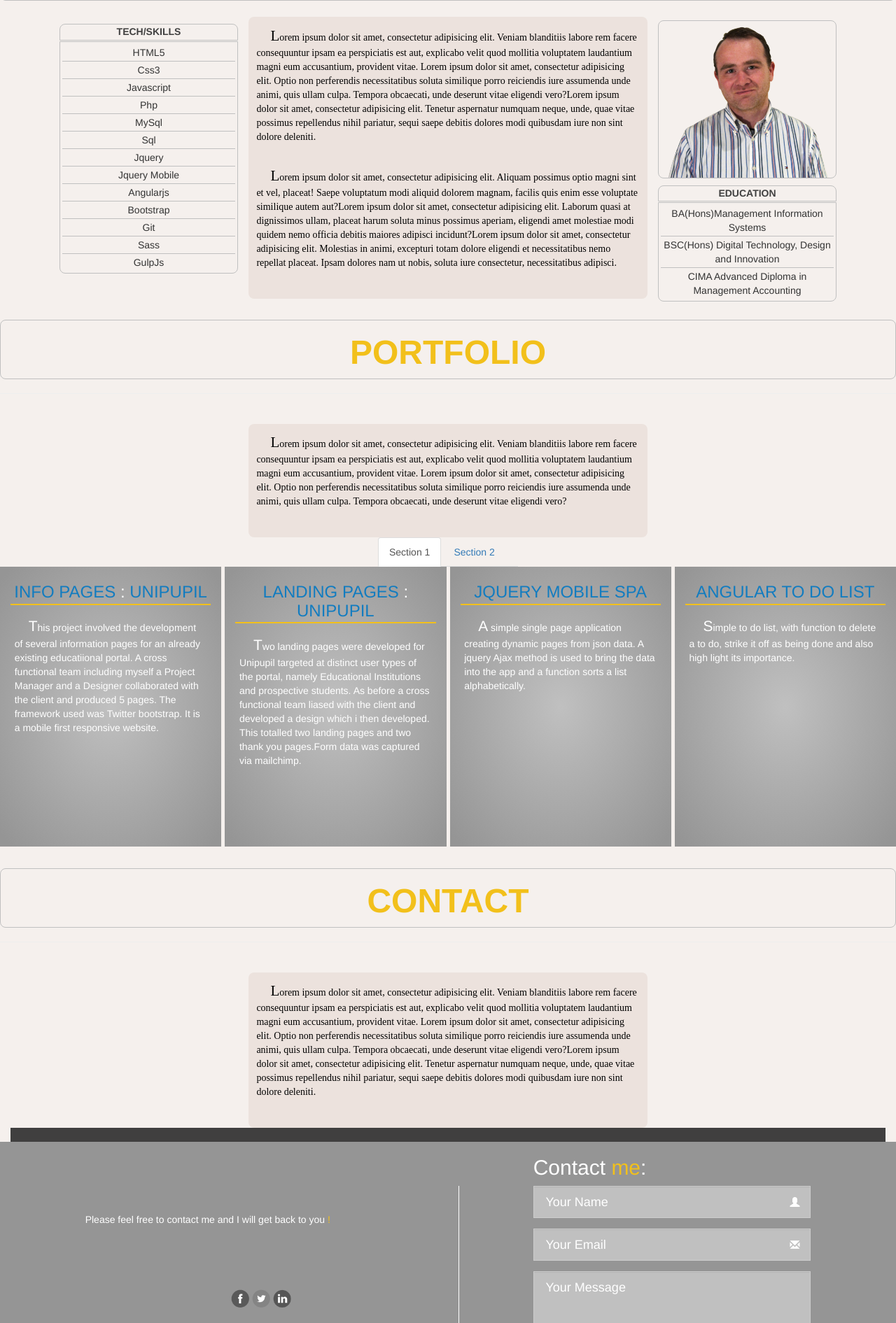
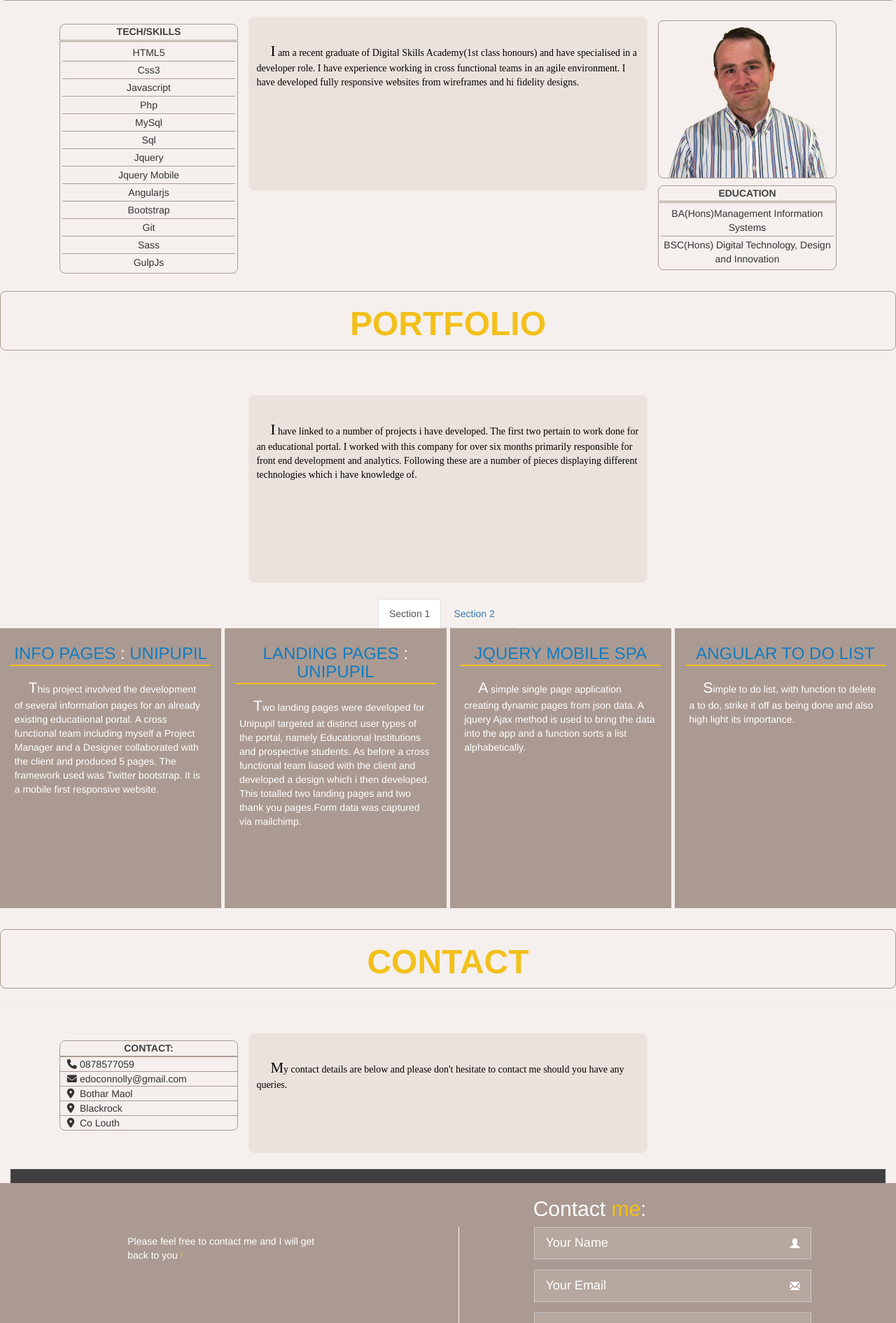
Before and after one commit to barophobe/portsite, a PHP site: page / in a window 1280 px wide. Shown: the part 909-2800 px from the top of the page at 70% size. Run offline with PHP 8.4, Linux system fonts and the light colour scheme; a map, chart or similar area stays blank; style sheets or scripts are compiled from the project's sources; some libraries are stand-ins or nearby versions; some web fonts are replaced; grey boxes are pictures that could not be loaded.

Commit message:
changed color of contact and portfolio area

```diff
--- a/contact_me.php
+++ b/contact_me.php
@@ -2,10 +2,10 @@
 
 <div class="container-fluid bodyBkg">
 <div class="row">
-<div class="col-lg-5 col-lg-offset-1 col-md-6 col-sm-12 col-xs-12">
+<div class="col-lg-6  col-md-6 col-sm-12 col-xs-12">
 
 <div class="messPlc">
-<p class="conTxt">Please feel free to contact me and I will get back to you<span class="frmConHd2">&nbsp;!</span></p>
+<p class="conTxt map">Please feel free to contact me and I will get back to you<span class="frmConHd2">&nbsp;!</span></p>
 </div>
 <?php if ($_SERVER['REQUEST_METHOD'] == 'POST') {
 
@@ -20,13 +20,13 @@ if (!empty($_POST['name']) && !empty($_POST['email']) && !empty($_POST['message'
     mail('edoconnolly@gmail.com', 'Contact Form Submission', $body, "From: {$_POST['email']}");
 
     // Print a message:
-    echo '<p class="conTxt">Your message has been sent<span class="frmConHd2">&nbsp;!</span></p>';
+    echo '<p class="conTxt map">Your message has been sent<span class="frmConHd2">&nbsp;!</span></p>';
 
     // Clear $_POST (so that the form's not sticky):
     $_POST = array();
 
   } else {
-    echo '<p style="font-weight: bold; color: #C00">Please fill out the form completely.</p>';
+    echo '<p class="conTxt map" style="font-weight: bold; color: #C00">Please fill out the form completely.</p>';
   }
 
 }// end of main isset() IF.
@@ -36,7 +36,12 @@ if (!empty($_POST['name']) && !empty($_POST['email']) && !empty($_POST['message'
 
 
     <div class="row">
-<div class="">
+
+        <div class="map">
+
+     <iframe width="300" height="200" class="mapPad" frameborder="0" style="border:0" src="https://www.google.com/maps/embed/v1/place?q=bothar%20maol&key=AIzaSyC6-GofCbV7WPtAW3huHoO116NRnewEwao" allowfullscreen></iframe>
+
+        </div>
 
           <div class="socL">
 
@@ -49,7 +54,7 @@ if (!empty($_POST['name']) && !empty($_POST['email']) && !empty($_POST['message'
             </ul>
         </div>
     </div>
-</div>
+
 </div>
 
 
--- a/index.php
+++ b/index.php
@@ -118,9 +118,7 @@
 
       <div class="bio col-sm-6">
 
-        <p class="weighty">Lorem ipsum dolor sit amet, consectetur adipisicing elit. Veniam blanditiis labore rem facere consequuntur ipsam ea perspiciatis est aut, explicabo velit quod mollitia voluptatem laudantium magni eum accusantium, provident vitae. Lorem ipsum dolor sit amet, consectetur adipisicing elit. Optio non perferendis necessitatibus soluta similique porro reiciendis iure assumenda unde animi, quis ullam culpa. Tempora obcaecati, unde deserunt vitae eligendi vero?Lorem ipsum dolor sit amet, consectetur adipisicing elit. Tenetur aspernatur numquam neque, unde, quae vitae possimus repellendus nihil pariatur, sequi saepe debitis dolores modi quibusdam iure non sint dolore deleniti.</p><br>
-
-        <p class="weighty">Lorem ipsum dolor sit amet, consectetur adipisicing elit. Aliquam possimus optio magni sint et vel, placeat! Saepe voluptatum modi aliquid dolorem magnam, facilis quis enim esse voluptate similique autem aut?Lorem ipsum dolor sit amet, consectetur adipisicing elit. Laborum quasi at dignissimos ullam, placeat harum soluta minus possimus aperiam, eligendi amet molestiae modi quidem nemo officia debitis maiores adipisci incidunt?Lorem ipsum dolor sit amet, consectetur adipisicing elit. Molestias in animi, excepturi totam dolore eligendi et necessitatibus nemo repellat placeat. Ipsam dolores nam ut nobis, soluta iure consectetur, necessitatibus adipisci.</p><br>
+        <p class="weighty">I am a recent graduate of Digital Skills Academy(1st class honours) and have specialised in a developer role. I have experience working in cross functional teams in an agile environment. I have developed fully responsive websites from wireframes and hi fidelity designs.</p><br>
 
       </div>
 
@@ -140,8 +138,6 @@
 
               <li>BSC(Hons) Digital Technology, Design and Innovation</li>
 
-              <li>CIMA Advanced Diploma in Management Accounting</li>
-
             </ul>
 
       </div>
@@ -151,8 +147,6 @@
   </div>
 
 </section>
-
-
 
 <section id="portfolio" class="section">
 
@@ -174,7 +168,7 @@
 
         <div class="bio col-sm-6 col-sm-offset-3">
 
-          <p class="weighty">Lorem ipsum dolor sit amet, consectetur adipisicing elit. Veniam blanditiis labore rem facere consequuntur ipsam ea perspiciatis est aut, explicabo velit quod mollitia voluptatem laudantium magni eum accusantium, provident vitae. Lorem ipsum dolor sit amet, consectetur adipisicing elit. Optio non perferendis necessitatibus soluta similique porro reiciendis iure assumenda unde animi, quis ullam culpa. Tempora obcaecati, unde deserunt vitae eligendi vero?</p><br>
+          <p class="weighty">I have linked to a number of projects i have developed. The first two pertain to work done for an educational portal. I worked with this company for over six months primarily responsible for front end development and analytics. Following these are a number of pieces displaying different technologies which i have knowledge of.</p><br>
 
         </div>
 
@@ -326,7 +320,16 @@
 
   <div class="row-fluid">
 
-      <div class="bio col-sm-6 col-sm-offset-3"><p class="weighty">Lorem ipsum dolor sit amet, consectetur adipisicing elit. Veniam blanditiis labore rem facere consequuntur ipsam ea perspiciatis est aut, explicabo velit quod mollitia voluptatem laudantium magni eum accusantium, provident vitae. Lorem ipsum dolor sit amet, consectetur adipisicing elit. Optio non perferendis necessitatibus soluta similique porro reiciendis iure assumenda unde animi, quis ullam culpa. Tempora obcaecati, unde deserunt vitae eligendi vero?Lorem ipsum dolor sit amet, consectetur adipisicing elit. Tenetur aspernatur numquam neque, unde, quae vitae possimus repellendus nihil pariatur, sequi saepe debitis dolores modi quibusdam iure non sint dolore deleniti.</p><br>
+<div class="col-sm-3 edu"><h5>Contact:</h5>
+<ul class="cont">
+<li>0878577059</li>
+<li>edoconnolly@gmail.com</li>
+<li>Bothar Maol</li>
+<li>Blackrock</li>
+<li>Co Louth</li>
+</ul>
+</div>
+      <div class="bio1 col-sm-6"><p class="weighty">My contact details are below and please don't hesitate to contact me should you have any queries.</p><br>
       </div>
 
   </div>
--- a/portfolio.css
+++ b/portfolio.css
@@ -6,20 +6,24 @@
   height: 68px;
   width: 220px; }
 
-.bio {
-  padding: 1%;
+.bio, .bio1 {
+  padding: 3% 1% 10% 1%;
   text-indent: 20px;
   font-family: raledev;
   background-color: #ece2dd;
   height: 100%;
   margin-top: 2%;
+  margin-bottom: 2%;
   border-radius: 8px; }
 
-.bio p:first-letter {
+.bio p:first-letter, .bio1 p:first-letter {
   font-size: 150%; }
 
-.bio p:first-line {
+.bio p:first-line, .bio1 p:first-line {
   font-style: bold; }
+
+.bio1 {
+  padding: 3% 1% 5% 1%; }
 
 .clFl {
   clear: both; }
@@ -31,7 +35,7 @@ body {
   background-color: #f5f0ed; }
 
 .picBor {
-  border: 1px solid #c0c0c0;
+  border: 1px solid #AB9A91;
   border-radius: 8px;
   margin-top: 2%; }
 
@@ -196,7 +200,7 @@ body {
   #hed {
     display: none; } }
 .bodyBkg {
-  background-color: #959595; }
+  background-color: #AB9A91; }
 
 /*#57585a*/
 .ftBkg {
@@ -217,17 +221,17 @@ body {
   color: #ffffff; }
 
 textarea {
-  background-color: #c0c0c0 !important;
+  background-color: #b6a79f !important;
   color: #fff !important;
   border-radius: 0 !important; }
 
 input[type="text"] {
-  background-color: #c0c0c0 !important;
+  background-color: #b6a79f !important;
   color: #fff !important;
   border-radius: 0; }
 
 input[type="email"] {
-  background-color: #c0c0c0 !important;
+  background-color: #b6a79f !important;
   color: #fff !important;
   border-radius: 0; }
 
@@ -306,14 +310,15 @@ textarea:-ms-input-placeholder {
 .socL {
   display: block;
   max-width: 22%;
-  margin: 15% auto;
+  margin: 8% auto;
   text-align: center; }
 
 .conTxt {
-  color: #ffffff; }
+  color: #ffffff;
+  padding: 2%; }
 
 .messPlc {
-  padding-top: 20%; }
+  padding-top: 10%; }
 
 .landList {
   display: block;
@@ -380,6 +385,11 @@ textarea:-ms-input-placeholder {
   /* Opera 11.10+ */
   background: -o-radial-gradient(rgba(45, 45, 45, 0.6), rgba(45, 45, 45, 0.9) 80%); }
 
+.map {
+  display: block;
+  max-width: 300px;
+  margin: auto; }
+
 .portHd {
   color: #f2c01b;
   font-weight: bold;
@@ -398,7 +408,7 @@ textarea:-ms-input-placeholder {
     font-size: 48px; } }
 .senter {
   text-align: center;
-  border: 1px solid #c0c0c0;
+  border: 1px solid #AB9A91;
   border-radius: 8px; }
 
 .tabsCenter {
@@ -654,15 +664,15 @@ h3.overHead3 {
 
 .effects .img {
   /* Safari 4-5, Chrome 1-9 */
-  background: -webkit-gradient(radial, from(#959595), to(#c0c0c0));
+  background: -webkit-gradient(radial, from(#AB9A91), to(#AB9A91));
   /* Safari 5.1, Chrome 10+ */
-  background: -webkit-radial-gradient(#c0c0c0, #959595 95%);
+  background: -webkit-radial-gradient(#AB9A91, #AB9A91 95%);
   /* Firefox 3.6+ */
-  background: -moz-radial-gradient(#c0c0c0, #959595 95%);
+  background: -moz-radial-gradient(#AB9A91, #AB9A91 95%);
   /* IE 10 */
-  background: -ms-radial-gradient(#c0c0c0, #959595 95%);
+  background: -ms-radial-gradient(#AB9A91, #AB9A91 95%);
   /* Opera 11.10+ */
-  background: -o-radial-gradient(#c0c0c0, #959595 95%); }
+  background: -o-radial-gradient(#AB9A91, #AB9A91 95%); }
 
 .preshdw {
   box-shadow: 0px -8px 4px -4px #939393 inset; }
@@ -1376,7 +1386,7 @@ div.bkGrnd {
   text-align: center; }
 
 .eduLst {
-  border: 1px solid #c0c0c0;
+  border: 1px solid #AB9A91;
   border-radius-bottom: 8px;
   list-style: none;
   list-style-position: inside;
@@ -1387,7 +1397,7 @@ div.bkGrnd {
   margin-top: 1px;
   text-indent: 0px; }
   .eduLst li {
-    border-bottom: 1px solid #c0c0c0;
+    border-bottom: 1px solid #AB9A91;
     text-align: center;
     padding: 2px 0 2px 0; }
   .eduLst li:last-child {
@@ -1400,7 +1410,7 @@ div.bkGrnd {
     color: rgba(45, 45, 45, 0.9);
     text-align: center;
     font-weight: bold;
-    border: 1px solid #c0c0c0;
+    border: 1px solid #AB9A91;
     border-top-right-radius: 8px;
     border-top-left-radius: 8px;
     padding-bottom: 3px;
@@ -1430,4 +1440,43 @@ div.bkGrnd {
 #contact {
   margin-top: 2%; }
 
+ul.cont {
+  list-style: none;
+  padding: 0;
+  border: 1px solid #AB9A91;
+  border-bottom-right-radius: 8px;
+  border-bottom-left-radius: 8px; }
+  ul.cont li {
+    padding-left: 2em;
+    border-bottom: 1px solid #AB9A91; }
+  ul.cont li:before {
+    content: "\f041";
+    /* FontAwesome Unicode */
+    font-family: FontAwesome;
+    display: inline-block;
+    margin-left: -1.3em;
+    /* same as padding-left set on li */
+    width: 1.3em;
+    /* same as padding-left set on li */ }
+  ul.cont li:first-child:before {
+    content: "\f095";
+    /* FontAwesome Unicode */
+    font-family: FontAwesome;
+    display: inline-block;
+    margin-left: -1.3em;
+    /* same as padding-left set on li */
+    width: 1.3em;
+    /* same as padding-left set on li */ }
+  ul.cont li:nth-child(2):before {
+    content: "\f0e0";
+    /* FontAwesome Unicode */
+    font-family: FontAwesome;
+    display: inline-block;
+    margin-left: -1.3em;
+    /* same as padding-left set on li */
+    width: 1.3em;
+    /* same as padding-left set on li */ }
+  ul.cont li:last-child {
+    border-bottom: none; }
+
 /*# sourceMappingURL=portfolio.css.map */
--- a/portfolio.scss
+++ b/portfolio.scss
@@ -8,9 +8,9 @@ $white:#ffffff;
 $overlay: rgba(45,45,45,0.9);
 $overlayHd: rgba(45,45,45,0.6);
 $overlayT: rgba(45,45,45,0);
-$greyL:#c0c0c0;
+$greyL:#AB9A91;
 $greyLT: rgba(192,192,192,0.3);
-$greyD:#959595;
+$greyD:#AB9A91;
 $intTxt:#c0c0c0;
 $intHd:#cd0000;
 $bckGrnd:#f5f0ed;
@@ -27,12 +27,13 @@ width:220px;
 }
 
 .bio {
-  padding: 1%;
+  padding:3% 1% 10% 1%;
   text-indent: 20px;
   font-family: raledev;
   background-color:darken($bckGrnd,5%);
   height:100%;
   margin-top: 2%;
+  margin-bottom: 2%;
  border-radius:8px;
 }
 .bio p:first-letter {
@@ -41,6 +42,10 @@ width:220px;
 
 .bio p:first-line{
   font-style:bold;
+}
+.bio1{
+  @extend .bio;
+   padding:3% 1% 5% 1%;
 }
 
 .clFl {
@@ -291,20 +296,20 @@ margin-top: 2%;
 
 
 textarea{
-    background-color:$greyL !important;
+    background-color:lighten($greyL,5%) !important;
     color: #fff !important;
     border-radius: 0 !important;
 
 }
 
 input[type="text"]{
-background-color:$greyL !important;
+background-color:lighten($greyL,5%) !important;
 color: #fff !important;
 border-radius: 0;
 
 }
 input[type="email"]{
-background-color:$greyL !important;
+background-color:lighten($greyL,5%) !important;
 color: #fff !important;
 border-radius: 0;
 
@@ -416,16 +421,17 @@ color: #fff !important;
 .socL {
   display: block;
   max-width: 22%;
-  margin:15% auto;
+  margin:8% auto;
   text-align: center;
 
 }
 
 .conTxt {
   color:$white;
+  padding:2%;
 }
 .messPlc {
-  padding-top:20%;
+  padding-top:10%;
 }
 .landList{
   display: block;
@@ -512,7 +518,11 @@ color: #fff !important;
 
 
 }
-
+.map{
+  display:block;
+  max-width:300px;
+margin: auto;
+}
 .portHd {
   color:$yellow;
   font-weight: bold;
@@ -542,6 +552,7 @@ color: #fff !important;
 .tabsCenter {
   width: 200px;
   margin: 0 auto;
+
 }
 
 #invis{
@@ -831,7 +842,7 @@ border-bottom: 2px solid $yellow;
 
 .effects .img {
 
-
+// background-color:darken($bckGrnd,30%);
   /* Safari 4-5, Chrome 1-9 */
   background: -webkit-gradient(radial, from($greyD), to($greyL));
 
@@ -1711,3 +1722,43 @@ div.bkGrnd {
 #contact{
   margin-top: 2%;
 }
+
+
+
+ul.cont {
+  list-style: none;
+  padding: 0;
+   border:1px solid $greyL;
+  // border-radius-bottom:8px;
+  border-bottom-right-radius:8px;
+  border-bottom-left-radius:8px;
+
+li {
+  padding-left: 2em;
+  border-bottom:1px solid $greyL;
+}
+li:before {
+  content: "\f041"; /* FontAwesome Unicode */
+  font-family: FontAwesome;
+  display: inline-block;
+  margin-left: -1.3em; /* same as padding-left set on li */
+  width: 1.3em; /* same as padding-left set on li */
+}
+li:first-child:before {
+  content: "\f095"; /* FontAwesome Unicode */
+  font-family: FontAwesome;
+  display: inline-block;
+  margin-left: -1.3em; /* same as padding-left set on li */
+  width: 1.3em; /* same as padding-left set on li */
+}
+li:nth-child(2):before {
+  content: "\f0e0"; /* FontAwesome Unicode */
+  font-family: FontAwesome;
+  display: inline-block;
+  margin-left: -1.3em; /* same as padding-left set on li */
+  width: 1.3em; /* same as padding-left set on li */
+}
+  li:last-child {
+      border-bottom:none;
+    }
+}
```
Also changed, not shown: .htaccess (added), 1 other file.
